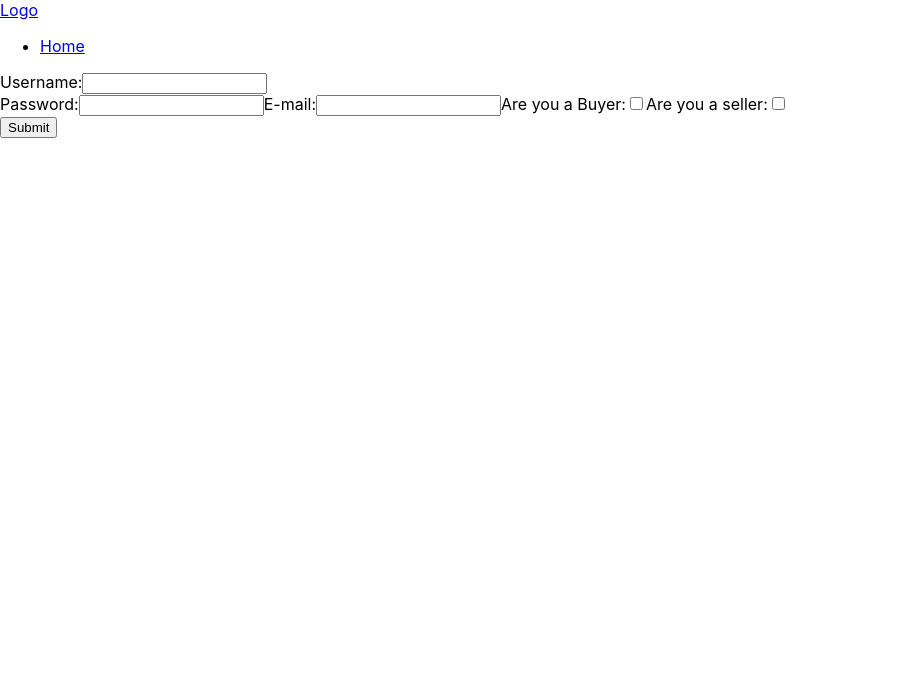
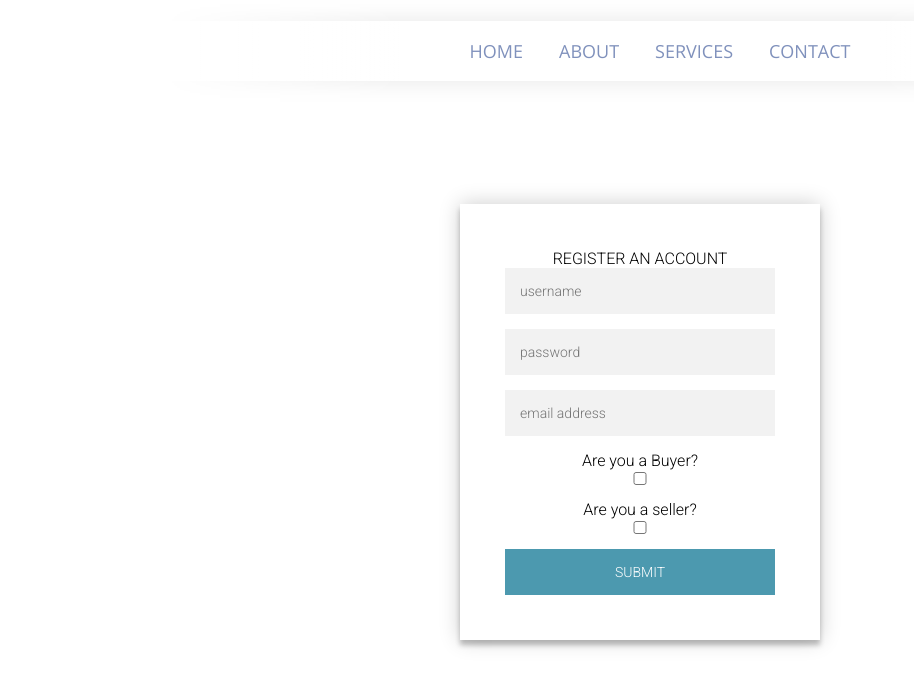
Before and after one commit to Subhashp17/NexHomes, a React (Create React App) app in the folder client/: page /register in a window 1280 px wide. Shown: the top 688 px of the page, without its empty margins (0-914 px from the left). Built offline with nearby package versions, Linux system fonts and the light colour scheme.

Commit message:
register and nav

```diff
--- a/client/package.json
+++ b/client/package.json
@@ -9,7 +9,7 @@
     "react": "^18.3.1",
     "react-dom": "^18.3.1",
     "react-router-dom": "^6.23.0",
-    "react-scripts": "5.0.1",
+    "react-scripts": "^5.0.1",
     "web-vitals": "^2.1.4"
   },
   "scripts": {
--- /dev/null
+++ b/client/src/components/Navbar.css
@@ -0,0 +1,38 @@
+@import url(https://fonts.googleapis.com/css?family=Open+Sans);
+
+html {
+  height:100%;
+}
+
+nav {
+  max-width: 960px;
+  mask-image: linear-gradient(90deg, rgba(255, 255, 255, 0) 0%, #ffffff 25%, #ffffff 75%, rgba(255, 255, 255, 0) 100%);
+  margin: 0 auto;
+  padding: 5px 0;
+}
+
+nav ul {
+  text-align: center;
+  background: linear-gradient(90deg, rgba(255, 255, 255, 0) 0%, rgba(255, 255, 255, 0.2) 25%, rgba(255, 255, 255, 0.2) 75%, rgba(255, 255, 255, 0) 100%);
+  box-shadow: 0 0 25px rgba(0, 0, 0, 0.1), inset 0 0 1px rgba(255, 255, 255, 0.6);
+}
+
+nav ul li {
+  display: inline-block;
+}
+
+nav ul li a {
+  padding: 18px;
+  font-family: "Open Sans";
+  text-transform:uppercase;
+  color: rgba(0, 35, 122, 0.5);
+  font-size: 18px;
+  text-decoration: none;
+  display: block;
+}
+
+nav ul li a:hover {
+  box-shadow: 0 0 10px rgba(0, 0, 0, 0.1), inset 0 0 1px rgba(255, 255, 255, 0.6);
+  background: rgba(255, 255, 255, 0.1);
+  color: rgba(0, 35, 122, 0.7);
+}
--- a/client/src/components/Navbar.js
+++ b/client/src/components/Navbar.js
@@ -1,14 +1,14 @@
 import React from 'react'
+import './Navbar.css'
 
 const Navbar = () => {
   return (
     <nav className="navbar">
-      <div className="navbar-logo">
-        <a href="/">Logo</a>
-      </div>
       <ul className="navbar-links">
         <li><a href="/">Home</a></li>
-
+        <li><a href="/about">About</a></li>
+        <li><a href="/services">Services</a></li>
+        <li><a href="/contact">Contact</a></li>
       </ul>
     </nav>
   )
--- a/client/src/components/RegForm.js
+++ b/client/src/components/RegForm.js
@@ -1,5 +1,6 @@
 import React from "react";
 import { useState } from "react";
+import './regform.css'
 const Form = () => {
   const [username, setUsername] = useState("");
   const [password, setPassword] = useState("");
@@ -24,34 +25,37 @@ const Form = () => {
   }
 
   return (
+    <div class="login-page">
+    <div class="form">
+   REGISTER AN ACCOUNT
     <form onSubmit={handleSubmit}>
       <label>
-        Username:
         <input
           type="text"
           value={username}
+          placeholder="username"
           onChange={(e) => setUsername(e.target.value)}
         />
       </label>
       <br />
       <label>
-        Password:
         <input
           type="password"
           value={password}
+          placeholder="password"
           onChange={(e) => setPassword(e.target.value)}
         />
       </label>
       <label>
-        E-mail:
         <input
           type="String"
           value={email}
+          placeholder="email address"
           onChange={(e) => setEmail(e.target.value)}
         />
       </label>
       <label>
-        Are you a Buyer:
+        Are you a Buyer?
         <input
           type="checkbox"
           value={isBuyer}
@@ -59,7 +63,7 @@ const Form = () => {
         />
       </label>
       <label>
-        Are you a seller:
+        Are you a seller?
         <input
           type="checkbox"
           value={isSeller}
@@ -69,6 +73,8 @@ const Form = () => {
       <br/>
       <button type = 'submit'>Submit</button>
     </form>
+    </div>
+    </div>
   );
 };
 
--- /dev/null
+++ b/client/src/components/regform.css
@@ -0,0 +1,95 @@
+@import url(https://fonts.googleapis.com/css?family=Roboto:300);
+
+.login-page {
+  width: 360px;
+  padding: 8% 0 0;
+  margin: auto;
+}
+.form {
+  position: relative;
+  z-index: 1;
+  background: #FFFFFF;
+  max-width: 360px;
+  margin: 0 auto 100px;
+  padding: 45px;
+  text-align: center;
+  box-shadow: 0 0 20px 0 rgba(0, 0, 0, 0.2), 0 5px 5px 0 rgba(0, 0, 0, 0.24);
+}
+.form input {
+  font-family: "Roboto", sans-serif;
+  outline: 0;
+  background: #f2f2f2;
+  width: 100%;
+  border: 0;
+  margin: 0 0 15px;
+  padding: 15px;
+  box-sizing: border-box;
+  font-size: 14px;
+}
+.form button {
+  font-family: "Roboto", sans-serif;
+  text-transform: uppercase;
+  outline: 0;
+  background: #4c99af;
+  width: 100%;
+  border: 0;
+  padding: 15px;
+  color: #FFFFFF;
+  font-size: 14px;
+  -webkit-transition: all 0.3 ease;
+  transition: all 0.3 ease;
+  cursor: pointer;
+}
+.form button:hover,.form button:active,.form button:focus {
+  background: #4387a0;
+}
+.form .message {
+  margin: 15px 0 0;
+  color: #b3b3b3;
+  font-size: 12px;
+}
+.form .message a {
+  color: #4CAF50;
+  text-decoration: none;
+}
+.form .register-form {
+  display: none;
+}
+.container {
+  position: relative;
+  z-index: 1;
+  max-width: 300px;
+  margin: 0 auto;
+}
+.container:before, .container:after {
+  content: "";
+  display: block;
+  clear: both;
+}
+.container .info {
+  margin: 50px auto;
+  text-align: center;
+}
+.container .info h1 {
+  margin: 0 0 15px;
+  padding: 0;
+  font-size: 36px;
+  font-weight: 300;
+  color: #1a1a1a;
+}
+.container .info span {
+  color: #4d4d4d;
+  font-size: 12px;
+}
+.container .info span a {
+  color: #000000;
+  text-decoration: none;
+}
+.container .info span .fa {
+  color: #EF3B3A;
+}
+body {
+  font-family: "Roboto", sans-serif;
+  -webkit-font-smoothing: antialiased;
+  -moz-osx-font-smoothing: grayscale;
+}
```
Also changed, not shown: 1 other file (tests, documents, lock files or other folders).
